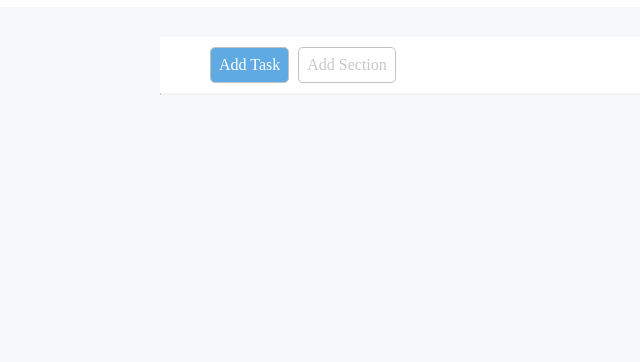
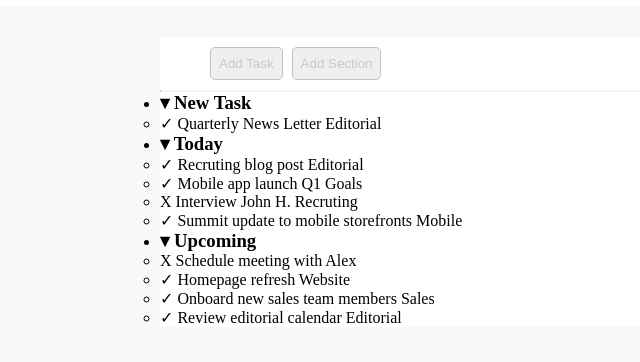
Before and after one commit to donnie00/html-css-toboolist, a plain HTML site: page index.html in a window 1280 px wide. Shown: the part 68-430 px from the top of the page, without its empty margins (0-640 px from the left). Drawn offline with Linux system fonts and the light colour scheme.

Commit message:
finished page structure

```diff
--- a/index.html
+++ b/index.html
@@ -17,11 +17,43 @@
     <main>
         <div class="container">
             <div class="buttons">
-                <div class="btn bg-blue">Add Task</div>
-                <div class="btn">Add Section</div>
+                <button class="btn blue">Add Task</button>
+                <button class="btn">Add Section</button>
             </div>
             <hr>
-            <div class="newTasks"></div>
+            <div class="container-list">
+                <ul>
+                    <li class="first-item">
+                        <h3>&blacktriangledown; New Task</h3>
+
+                        <ul>
+                            <li><span class="check">&check;</span> Quarterly News Letter <span class="label-blue">Editorial</span></li>
+                        </ul>
+                    </li>
+
+                    <li class="first-item">
+                        <h3>&blacktriangledown; Today</h3>
+
+                        <ul>
+                            <li><span class="check">&check;</span> Recruting blog post <span class="label-blue">Editorial</span></li>
+                            <li><span class="check">&check;</span> Mobile app launch <span class="label-purple">Q1 Goals</span></li>
+                            <li><span class="cross">&Chi;</span> Interview John H. <span class="label-green">Recruting</span></li>
+                            <li><span class="check">&check;</span> Summit update to mobile storefronts <span class="label-orange">Mobile</span></li>
+                        </ul>
+                    </li>
+
+                    <li class="first-item">
+                        <h3>&blacktriangledown; Upcoming</h3>
+
+                        <ul>
+                            <li><span class="cross">&Chi;</span> Schedule meeting with Alex</li>
+                            <li><span class="check">&check;</span> Homepage refresh <span class="label-pink">Website</span></li>
+                            <li><span class="check">&check;</span> Onboard new sales team members <span class="label-lime">Sales</span></li>
+                            <li><span class="check">&check;</span> Review editorial calendar <span class="label-blue">Editorial</span></li>
+                        </ul>
+                    </li>
+                </ul>
+            </div>
         </div>
     </main>
 </body>
```
Also changed, not shown: 1 other file.
